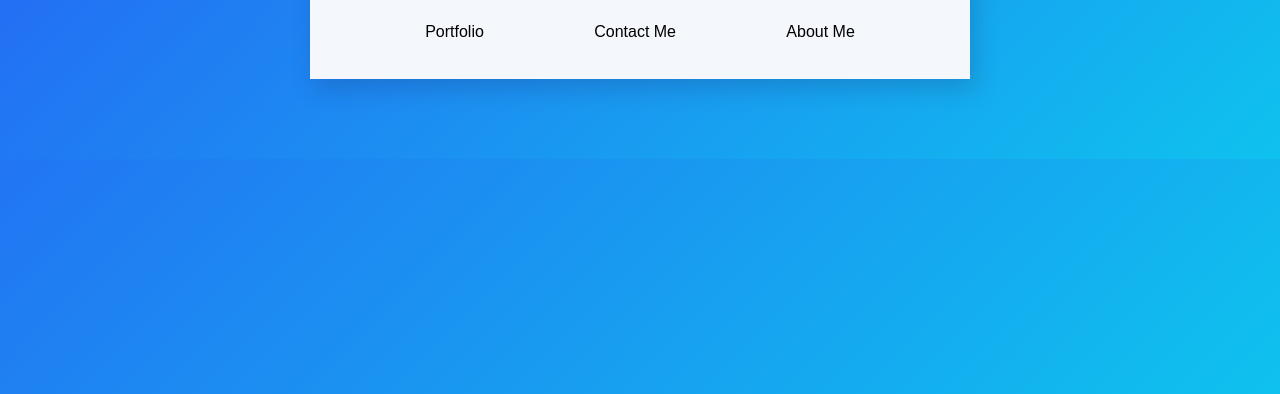
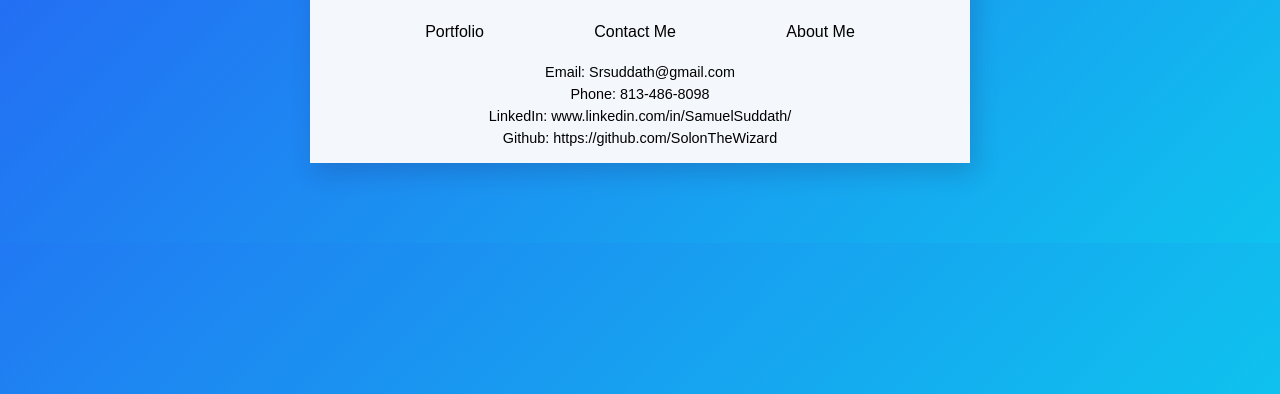
Before and after one commit to SolonTheWizard/resume-site, a Gatsby site: page / in a window 1280 px wide. Shown: the part 406-800 px from the top of the page. Built offline with nearby package versions, Linux system fonts and the light colour scheme; Gatsby itself is replaced by a stand-in of ours.

Commit message:
Add contact info and update links

```diff
--- a/src/pages/index.js
+++ b/src/pages/index.js
@@ -24,7 +24,7 @@ const IndexPage = () => (
           </a>
           <a
             className="social-media-link"
-            href="https://www.linkedin.com/in/samuel-s-548841120/"
+            href="www.linkedin.com/in/SamuelSuddath/"
             target="_blank"
             rel="noreferrer noopener"
           >
@@ -47,6 +47,15 @@ const IndexPage = () => (
           <Link to="/aboutMe/" className="directory-link">
             About Me
           </Link>
+        </div>
+        <div className="contact-info">
+          {/*className={`${contactMe ? "" : " hidden"}`} */}
+          <ul>
+            <li>Email: Srsuddath@gmail.com</li>
+            <li>Phone: 813-486-8098</li>
+            <li>LinkedIn: www.linkedin.com/in/SamuelSuddath/</li>
+            <li>Github: https://github.com/SolonTheWizard</li>
+          </ul>
         </div>
       </div>
     </Wrapper>
@@ -79,7 +88,7 @@ const Wrapper = styled.div`
     flex-direction: row;
     justify-content: space-around;
     align-items: center;
-    margin: 8px 0 20px;
+    margin: 8px 0 8px;
     min-width: 90%;
   }
   .external-links {
@@ -88,6 +97,23 @@ const Wrapper = styled.div`
     justify-content: flex-start;
     min-width: 100%;
     margin-top: 5px;
+  }
+  .contact-.info,
+  ul {
+    display: flex;
+    flex-direction: column;
+    justify-content: center;
+    align-items: center;
+    margin-block-start: 4px;
+    margin-block-end: 4px;
+  }
+  ul {
+    list-style-type: none;
+    padding-inline-start: 0;
+  }
+  li {
+    margin: 3px;
+    font-size: 0.9rem;
   }
 
   .social-media-link {
```
